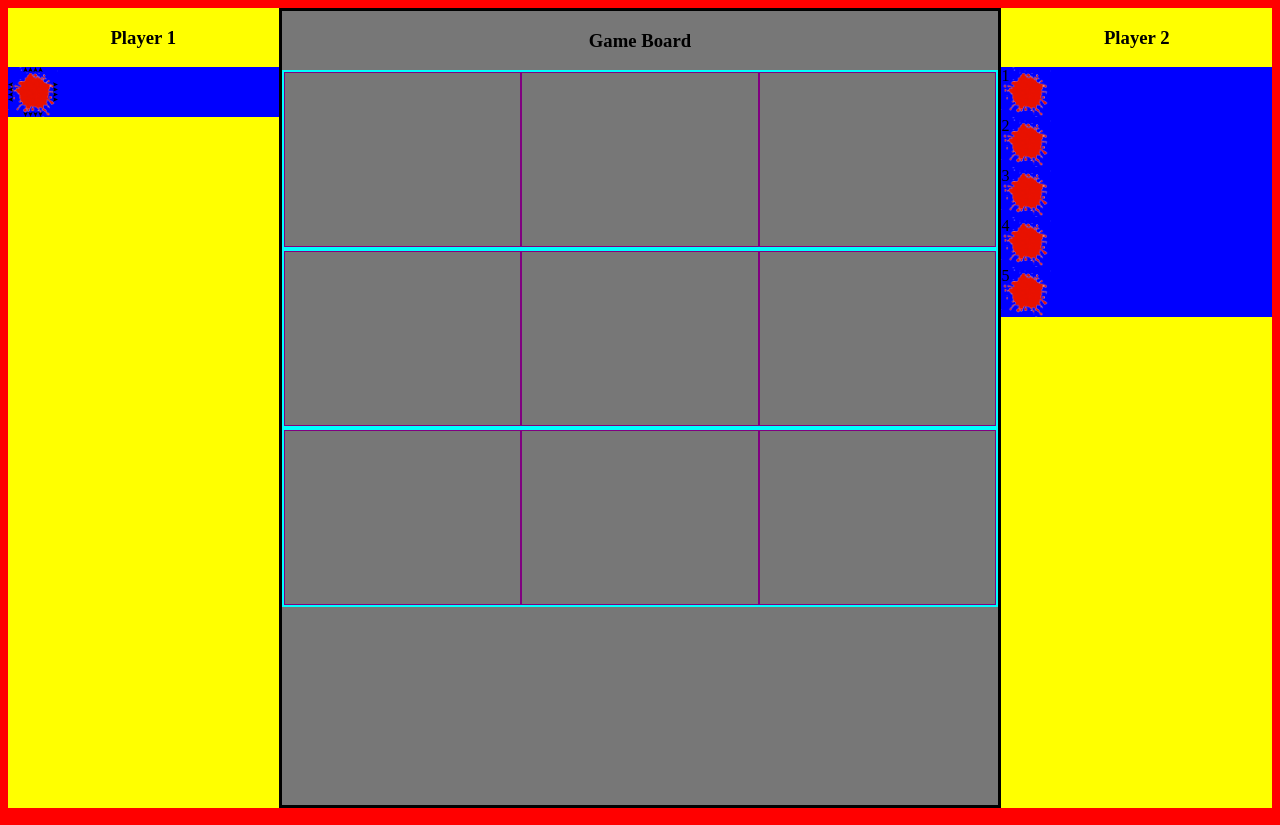
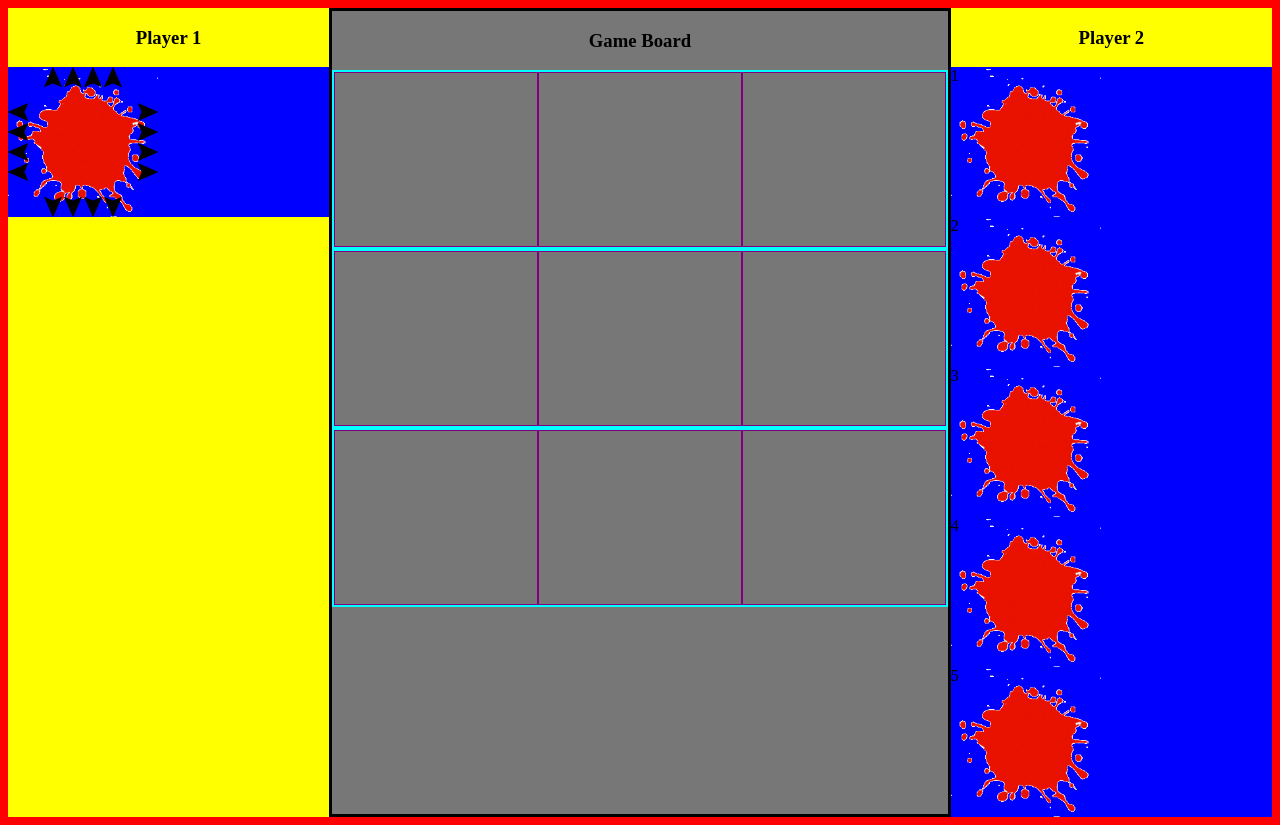
Before and after one commit to Ellisande/blobs, a website: page app/index.html in a window 1280 px wide. Drawn offline with nearby package versions, Linux system fonts and the light colour scheme.

Commit message:
Fixed an issue with arrow scaling

```diff
--- a/app/tile/tile.css
+++ b/app/tile/tile.css
@@ -2,8 +2,8 @@
   display: flex;
   flex-direction: row;
   justify-content: space-between;
-  width: 50px;
-  height: 50px;
+  width: 150px;
+  height: 150px;
   background: url('light-red-blob.gif') center no-repeat;
   background-size: cover;
 }
@@ -13,11 +13,14 @@
   justify-content: space-between;
   flex-grow: 1;
 }
-.tile i {
+.tile img {
   min-width: 5px;
   min-height: 5px;
+  flex-grow: 1;
+  max-width: 20px;
+  max-height: 20px;
   background-image: url('arrow.svg');
-  background-size: contain;
+  background-size: cover;
   background-position: center;
   background-repeat: no-repeat;
 }
@@ -26,7 +29,7 @@
   align-content: flex-start;
   justify-content: center;
 }
-.tile .top i {
+.tile .top img {
   transform: rotate(-90deg);
 }
 .tile .left {
@@ -34,7 +37,7 @@
   flex-direction: column;
   justify-content: center;
 }
-.tile .left i {
+.tile .left img {
   transform: rotate(180deg);
 }
 .tile .right {
@@ -47,6 +50,6 @@
   justify-content: center;
   align-content: flex-end;
 }
-.tile .bottom i {
+.tile .bottom img {
   transform: rotate(90deg);
 }
--- a/app/tile/tile.html
+++ b/app/tile/tile.html
@@ -1,18 +1,16 @@
 <div class="tile">
   <div class="left">
-    <i ng-repeat="power in getTicks(tile.left) track by $index"></i>
+    <img ng-repeat="power in getTicks(tile.left) track by $index" src="tile/arrow.svg" />
   </div>
   <div class="middle">
     <div class="top">
-      <i ng-repeat="power in getTicks(tile.top) track by $index"></i>
+      <img ng-repeat="power in getTicks(tile.left) track by $index" src="tile/arrow.svg" />
     </div>
     <div class="bottom">
-      <i ng-repeat="power in getTicks(tile.bottom) track by $index"></i>
+      <img ng-repeat="power in getTicks(tile.left) track by $index" src="tile/arrow.svg" />
     </div>
   </div>
-
   <div class="right">
-    <i ng-repeat="power in getTicks(tile.right) track by $index"></i>
+    <img ng-repeat="power in getTicks(tile.left) track by $index" src="tile/arrow.svg" />
   </div>
-
 </div>
```
